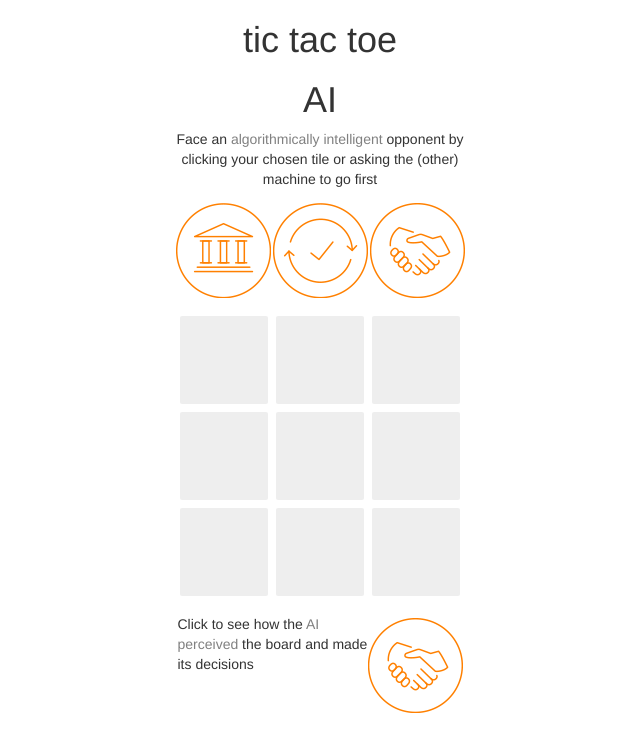
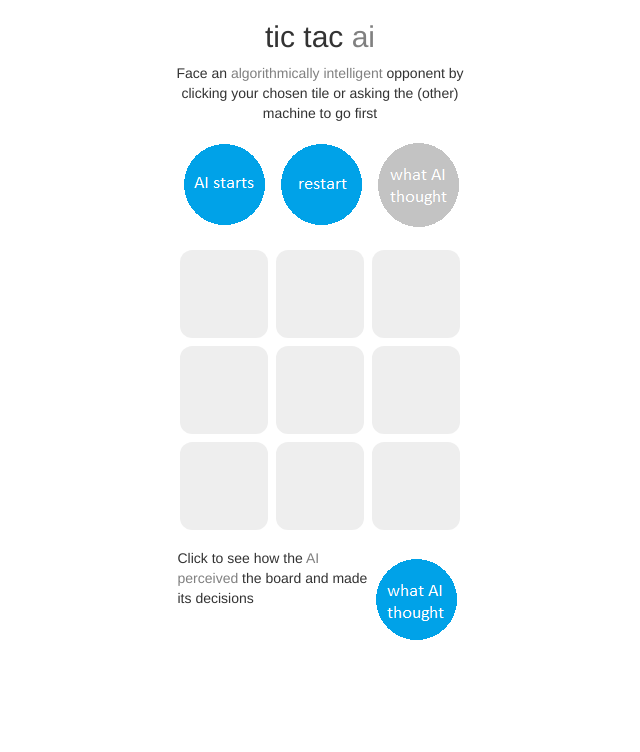
Before and after one commit to mateuszjurewicz/tic-tac-ai, a Django app: page / in a window 1280 px wide. Shown: the top 752 px of the page, without its empty margins (320-960 px from the left). Run offline with Django 3.2, Linux system fonts and the light colour scheme; some libraries are stand-ins or nearby versions.

Commit message:
Upgraded frontend

```diff
--- a/tic_tac_AI/static/css/style.css
+++ b/tic_tac_AI/static/css/style.css
@@ -10,7 +10,7 @@ td {
     text-align: center;
     font-size: 200%;
     border-radius: 16px;
-    -moz-border-radius:6px;
-    -webkit-border-radius: 6px;
+    -moz-border-radius: 16px;
+    -webkit-border-radius: 16px;
     color: black;
 }
--- a/tic_tac_AI/static/js/script.js
+++ b/tic_tac_AI/static/js/script.js
@@ -10,6 +10,9 @@ $(document).ready(function() {
     HUMAN_TOKEN = "X";
     GAME_OVER = false;
     GAME_ALREADY_STARTED = false;
+
+    // For displaying player's current token on hovered-over tiles
+    HOVERED_VALUE = "Z";
 
     // A global variable making it impossible for the human to make more than one move by clicking quickly
     MOVE_MADE = false;
@@ -61,6 +64,10 @@ $(document).ready(function() {
             // mark the fact that AI started this game (that the game has already been started - otherwise AI could make "first" move after human made moves)
             MOVE_MADE = true;
             GAME_ALREADY_STARTED = true;
+            // switch button to inactive
+            $("#ai_starts").fadeTo(250, 0.30, function() {
+                    $(this).attr("src", "/static/ai_starts_inactive.png");
+                }).fadeTo(250, 1)
                 // reset tokens
             HUMAN_TOKEN = "O";
             AI_TOKEN = "X";
@@ -70,11 +77,35 @@ $(document).ready(function() {
         }
     });
 
+    // Handle the human hovering over (considering) a tile
+    $('.tile').mouseover(function() {
+        HOVERED_VALUE = $(this).text();
+        // only show player's token on a previously empty tile, while the game isn't over
+        // and no move is currently being processed (e.g. AI is thinking)
+        if ($(this).text() == " " && GAME_OVER == false && MOVE_MADE == false) {
+            $(this).text(HUMAN_TOKEN);
+            // format the possibly chosen tile to distinguish it from actually chosen ones
+            $(this).css({
+                'color': 'gray',
+            });
+
             // Handle the human clicking a tile
             $('.tile').click(function(event) {
+                // we have to add all the conditions here because this is a separate event from its parent (mouseover)
+                if ($(this).attr('clicked') != 'yes' && GAME_OVER == false && $(this).text() != AI_TOKEN) {
+                    // change this tile's 'clicked' attribute to yes
+                    $(this).attr('clicked', 'yes');
+                    // switch back to standard formatting (css style) if the tile was chosen
+                    $(this).css({
+                        'color': 'black',
+                    });
+                    // if this is human's first move, switch ai starts button to inactive
+                    if (GAME_ALREADY_STARTED == false) {
+                        $("#ai_starts").fadeTo(250, 0.30, function() {
+                            $(this).attr("src", "/static/ai_starts_inactive.png");
+                        }).fadeTo(250, 1)
+                    }
                     if (MOVE_MADE == false) {
-            // first check if the tile is EMPTY (contains " ")
-            if ($(this).text() == EMPTY && GAME_OVER == false && MOVE_MADE == false) {
                         // mark that the human already made this turn's decision and that the game is definitely in progress already
                         MOVE_MADE = true;
                         GAME_ALREADY_STARTED = true;
@@ -88,6 +119,21 @@ $(document).ready(function() {
                         sendData();
                         // the function above will mark that a new move decision hasn't been made yet (MADE_MOVE = false)
                     }
+                }
+            });
+        }
+    });
+
+    $('.tile').mouseleave(function() {
+        // check if this tile hasn't been chosen (clicked), if the game isn't already over,
+        // if the tile doesn't contain the AI token and if a move isn't currently being processed (e.g. AI is thinking)
+        if ($(this).attr('clicked') != 'yes' && GAME_OVER == false && $(this).text() != AI_TOKEN && MOVE_MADE == false) {
+            // switch value of tile to the one from before hovering
+            $(this).text(HOVERED_VALUE);
+            // switch back to standard formatting (css style)
+            $(this).css({
+                'color': 'black',
+            });
         }
     });
 
@@ -121,9 +167,8 @@ $(document).ready(function() {
     };
 
     // Fill the board with tile values based on passed board state
-    // DEBUG - might wanna put this in an if condition that only allows clearing when MOVE_MADE == false, cause I can click AI move, then clear, and then make human move
-    // and only after a couple moves the AI returned board will be shown (cause it takes 5 seconds to process the AI moves first request)
     $('#clearer').click(function(event) {
+        if (MOVE_MADE == false) {
             fill_board([' ', ' ', ' ', ' ', ' ', ' ', ' ', ' ', ' ']);
             // restart depth to 0
             DEPTH_NOW = 0;
@@ -133,21 +178,30 @@ $(document).ready(function() {
             GAME_OVER = false;
             // mark that a new move hasn't been made yet (in the new game)
             MOVE_MADE = false;
+            // switch ai starts button to active
+            $("#ai_starts").fadeTo(250, 0.30, function() {
+                    $(this).attr("src", "/static/ai_starts_active.png");
+                }).fadeTo(250, 1)
                 // loop over each tile and append switch the formatting back to default (in case someone won)
             $('.tile').each(function(index, element) {
                 $(element).css({
                     'background-color': '#eeebeb',
                     'border': 'solid white 4px',
-    			'width' : '3em',
-    			'height' : '3em',
-    			'text-align' : 'center',
-    			'font-size' : '200%',
-    			'border-radius' : '16px',
-    			'-moz-border-radius' : '6px',
-    			'color' : 'black',
+                    'width': '3em',
+                    'height': '3em',
+                    'text-align': 'center',
+                    'font-size': '200%',
+                    'border-radius': '16px',
+                    '-moz-border-radius': '6px',
+                    'color': 'black',
                     'font-weight': 'normal'
                 });
             });
+            // loop over each tile and switch it's 'clicked' attribute back to false/no
+            $('.tile').each(function(index, element) {
+                $(element).attr('clicked', 'no')
+            });
+        }
         // reset tokens, in case AI started previous game (we want X to always be the starting token)
         AI_TOKEN = "O";
         HUMAN_TOKEN = "X";
@@ -166,11 +220,13 @@ $(document).ready(function() {
                 DEPTH_NOW: DEPTH_NOW,
                 GAME_OVER: GAME_OVER
             },
+            beforeSend: function(xhr, settings) {
                 // CSRF protection
-            beforeSend: function(xhr, settings) {
                 if (!csrfSafeMethod(settings.type) && !this.crossDomain) {
                     xhr.setRequestHeader("X-CSRFToken", csrftoken);
                 }
+                // buffering animation while AI is thinking (could make the animation only appear during first move)
+                $('#4').html("<img src='/static/buffering.gif' />");
             },
             success: function(response) {
                 // let's log the response into the console too (this works)
@@ -222,4 +278,13 @@ $(document).ready(function() {
         };
     };
 
+    // Swap button images (used fadeTo() instead of fadeIn() and fadeOut() because that
+    // created a milisecond gap that made the img disappear and the other buttons shift to the right
+    $("#ai_thoughts").click(function() {
+        $("#ai_thoughts").fadeTo(250, 0.30, function() {
+            $(this).attr("src", "/static/ai_thoughts_active.png");
+        }).fadeTo(250, 1)
     });
+
+
+});
--- a/tic_tac_AI/templates/tic_tac_AI/play_game.html
+++ b/tic_tac_AI/templates/tic_tac_AI/play_game.html
@@ -20,21 +20,20 @@
 
         <div class="container">
 
-            <h1 align="center">tic tac toe</h1>
-            <h1 align="center">AI</h1>
+            <h2 align="center">tic tac <span style="color: gray;">ai</span></h2>
 
             <p align="center" style="width: 298px; margin: auto; margin-bottom: 1em; text-align: center;">Face an <span style="font: bold; color: gray;">algorithmically intelligent</span> opponent by clicking your chosen tile or asking the (other) machine to go first</p>
 
             <div style="display: table; margin: auto;">
                 <div id="move_AI" style="display: inline-block; margin-bottom: 1em; margin-right: 2px;">
                 <!-- 95x95 pixels for the button currently works -->
-                    <img src="{% static "computer.png" %}" alt="My image"/>
+                    <img src="{% static "ai_starts_active.png" %}" id="ai_starts" alt="A.I. starts"/>
                 </div>
                 <div id="clearer" style="display: inline-block; margin-bottom: 1em;">
                     <img src="{% static "restart.png" %}" alt="My image"/>
                 </div>
-                <div id="move_AI" style="display: inline-block; margin-bottom: 1em; margin-left: 2px;">
-                    <img src="{% static "human.png" %}" alt="My image"/>
+                <div id="thoughts_div" style="display: inline-block; margin-bottom: 1em; margin-left: 2px;">
+                    <img src="{% static "ai_thoughts_inactive.png" %}" id="ai_thoughts" alt="what A.I. thought"/>
                 </div>
             </div>
 
@@ -44,19 +43,19 @@
                         <div class="col-sm-6 col-sm-offset-3 text-center">
                              <table style="margin: auto;">
                                 <tr>
-                                    <td class ="tile" id="0"> </td>
-                                    <td class ="tile" id="1"> </td>
-                                    <td class ="tile" id="2"> </td>
+                                    <td class="tile" id="0"> </td>
+                                    <td class="tile" id="1"> </td>
+                                    <td class="tile" id="2"> </td>
                                 </tr>
                                 <tr>
-                                    <td class ="tile" id="3"> </td>
-                                    <td class ="tile" id="4"> </td>
-                                    <td class ="tile" id="5"> </td>
+                                    <td class="tile" id="3"> </td>
+                                    <td class="tile" id="4"> </td>
+                                    <td class="tile" id="5"> </td>
                                 </tr>
                                 <tr>
-                                    <td class ="tile" id="6"> </td>
-                                    <td class ="tile" id="7"> </td>
-                                    <td class ="tile" id="8"> </td>
+                                    <td class="tile" id="6"> </td>
+                                    <td class="tile" id="7"> </td>
+                                    <td class="tile" id="8"> </td>
                                 </td>
                             </table>
                         </div>
@@ -69,7 +68,7 @@
                     <p align="center" style="text-align: left; margin-top: 1em;">Click to see how the <span style="font: bold; color: gray;">AI perceived</span> the board and made its decisions</p>
                 </div>
                 <div id="move_AI" style="display: inline-block;">
-                    <img src="{% static "human.png" %}" alt="My image"/>
+                    <img src="{% static "ai_thoughts_active.png" %}" alt="My image"/>
                 </div>
             </div>
         </div>
```
Also changed, not shown: tic_tac_AI/static/ai_starts_active.png (added), tic_tac_AI/static/ai_starts_inactive.png (added), tic_tac_AI/static/ai_thoughts_active.png (added), tic_tac_AI/static/ai_thoughts_inactive.png (added), tic_tac_AI/static/back-up icons/computer.png (renamed from tic_tac_AI/static/computer.png), tic_tac_AI/static/back-up icons/human.png (renamed from tic_tac_AI/static/human.png), tic_tac_AI/static/back-up icons/restart.png (added), tic_tac_AI/static/buffering.gif (added), tic_tac_AI/static/restart.png. Lines whose indentation alone changed are shown as unchanged.
